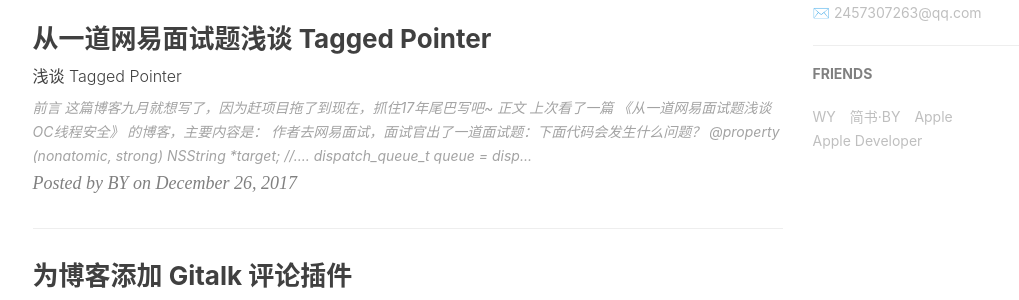
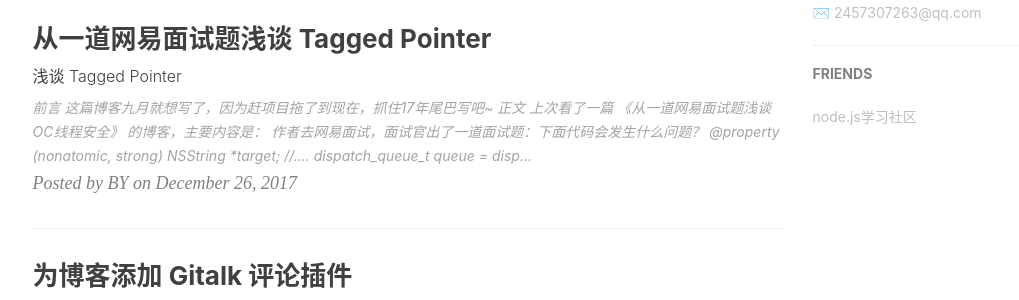
Before and after one commit to XZ361/XZBlog, a Jekyll site: the page built from index.html, in a window 1280 px wide and 900 px high, scrolled down 983 px. Shown: the part 152-452 px from the top of the window, without its empty margins (135-1154 px from the left). Built offline with Jekyll 4.4.1, drawn with Linux system fonts in a browser that asks for light colours; nearby versions of some CDN libraries; the list of posts is cut into pages by our own code; comment, search, counter and statistics services are not loaded.

Commit message:
Update _config.yml

```diff
--- a/_config.yml
+++ b/_config.yml
@@ -99,16 +99,7 @@
 # Friends
 friends: [
     {
-        title: "WY",
-        href: "http://zhengwuyang.com"
-    },{
-        title: "简书·BY",
-        href: "http://www.jianshu.com/u/e71990ada2fd"
-    },{
-        title: "Apple",
-        href: "https://apple.com"
-    },{
-        title: "Apple Developer",
-        href: "https://developer.apple.com/"
-    }
+        title: "node.js学习社区",
+        href: "http://www.nodeclass.com"
+    },
 ]
```
